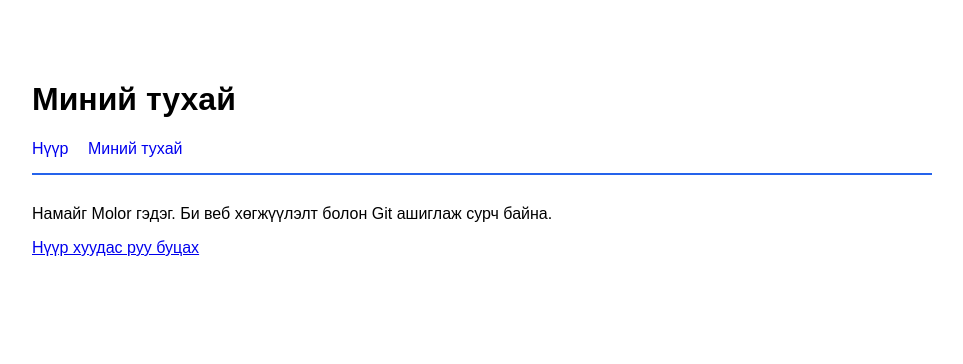
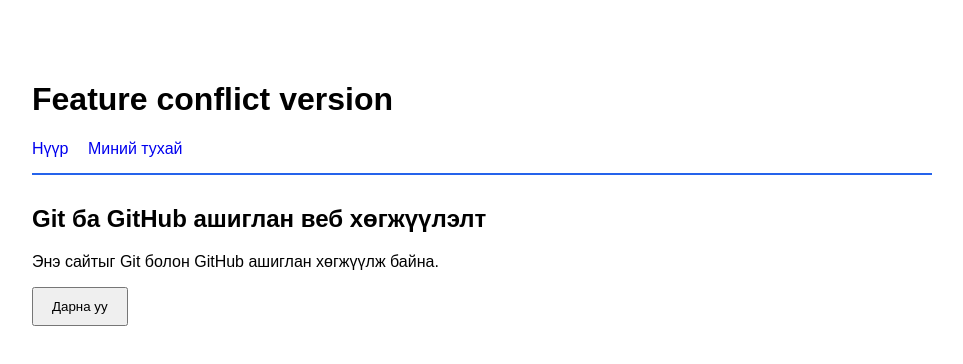
Before and after one commit to m0lrrrrr/my-web-lab, a plain HTML site: page about.html in a window 1280 px wide. Shown: the whole page, without its empty margins (158-1121 px from the left). Drawn offline with Linux system fonts and the light colour scheme.

Commit message:
Update about page

```diff
--- a/about.html
+++ b/about.html
@@ -3,12 +3,12 @@
 <head>
   <meta charset="UTF-8">
   <meta name="viewport" content="width=device-width, initial-scale=1.0">
-  <title>Миний тухай</title>
+  <title>My Web Lab</title>
   <link rel="stylesheet" href="style.css">
 </head>
 <body>
   <header>
-    <h1>Миний тухай</h1>
+    <h1>Feature conflict version</h1>
     <nav>
       <a href="index.html">Нүүр</a>
       <a href="about.html">Миний тухай</a>
@@ -16,8 +16,11 @@
   </header>
 
   <main>
-    <p>Намайг Molor гэдэг. Би веб хөгжүүлэлт болон Git ашиглаж сурч байна.</p>
-    <a href="index.html">Нүүр хуудас руу буцах</a>
+    <h2>Git ба GitHub ашиглан веб хөгжүүлэлт</h2>
+    <p>Энэ сайтыг Git болон GitHub ашиглан хөгжүүлж байна.</p>
+    <button onclick="showMessage()">Дарна уу</button>
   </main>
+
+  <script src="script.js"></script>
 </body>
 </html>
```
